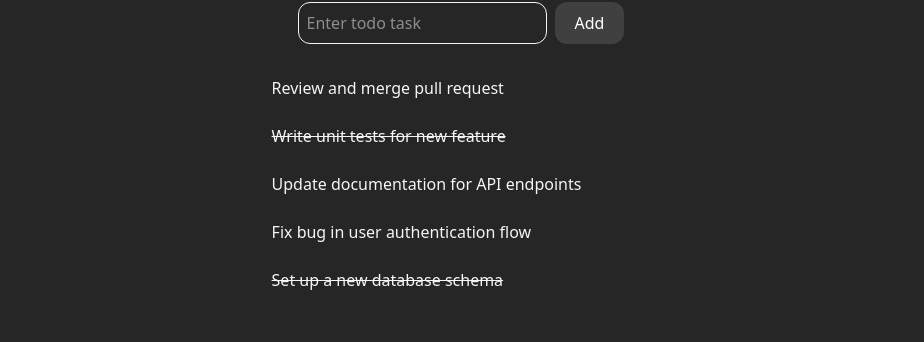
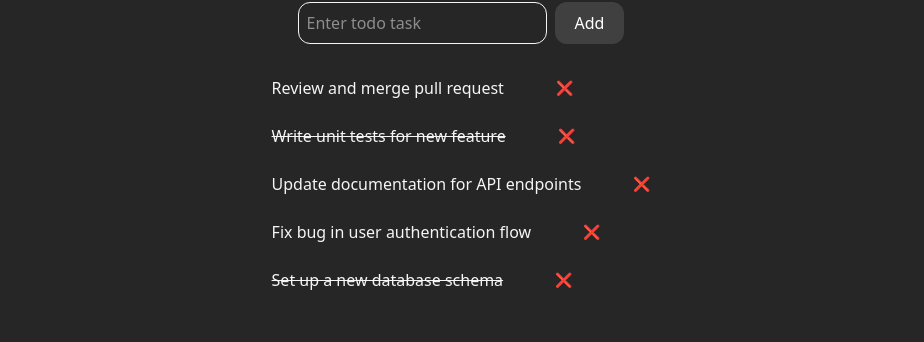
Before and after one commit to cvemir369/todo-or-not-todo, a React (Vite) app: page / in a window 1280 px wide. Shown: the part 130-472 px from the top of the page, without its empty margins (179-1103 px from the left). Built offline with nearby package versions, Linux system fonts and the light colour scheme.

Commit message:
Update Home.tsx

```diff
--- a/src/pages/Home.tsx
+++ b/src/pages/Home.tsx
@@ -69,13 +69,7 @@ export default function Home() {
               {todo.task}
             </span>
             <TodoEdit todo={todo} onEdit={editTodo} />
-            <div
-              title="Delete"
-              className="opacity-0 group-hover:opacity-100 transition-opacity duration-500 delay-200"
-              onClick={(e) => e.stopPropagation()}
-            >
-              <TodoDelete todoId={todo.id} onDelete={deleteTodo} />
-            </div>
+            <TodoDelete todoId={todo.id} onDelete={deleteTodo} />
           </li>
         ))}
       </ul>
```
